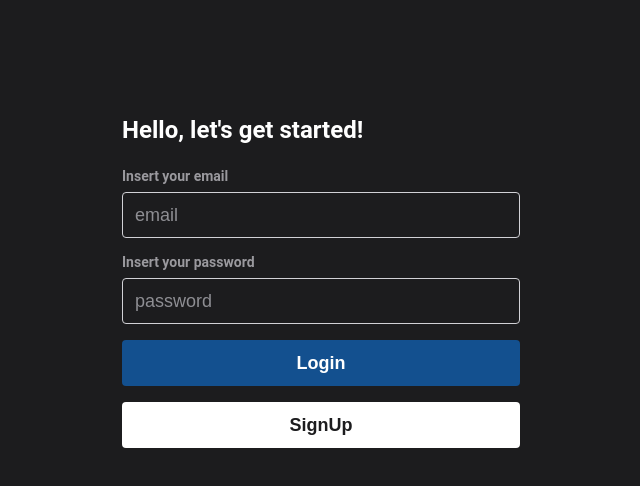
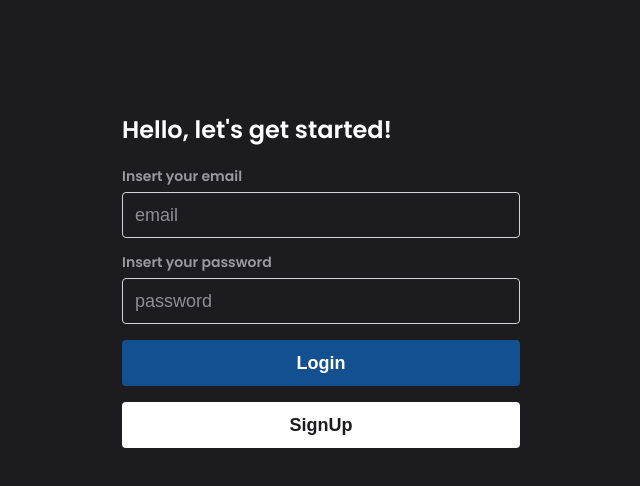
Before and after one commit to theogandara/achieve-it, a React (Vite) app in the folder web/: page /login in a window 1280 px wide. Shown: the top 486 px of the page, without its empty margins (319-959 px from the left). Built offline with nearby package versions, Linux system fonts and the light colour scheme.

Commit message:
Refactor global font family to use "Poppins" instead of "Roboto"

```diff
--- a/web/src/styles/globalStyle.ts
+++ b/web/src/styles/globalStyle.ts
@@ -21,7 +21,7 @@ export const GlobalStyle = createGlobalStyle`
   }
 
   body {
-    font-family: "Roboto", sans-serif;
+    font-family: "Poppins", sans-serif;
     margin: 0;
     padding: 0;
     box-sizing: border-box;
```
